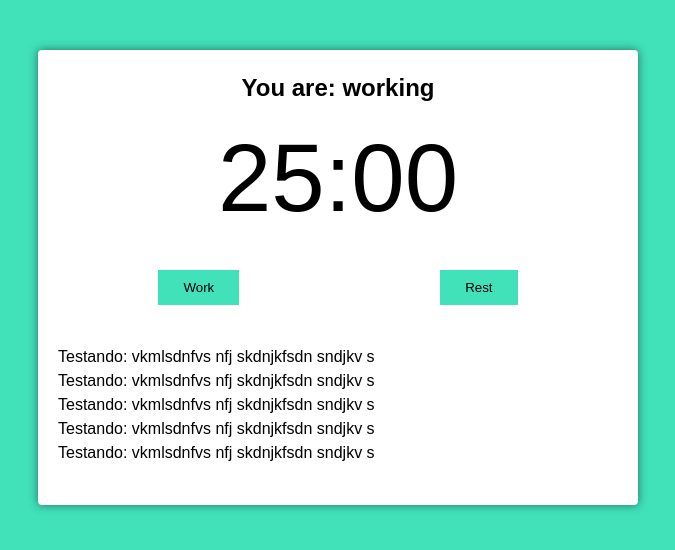
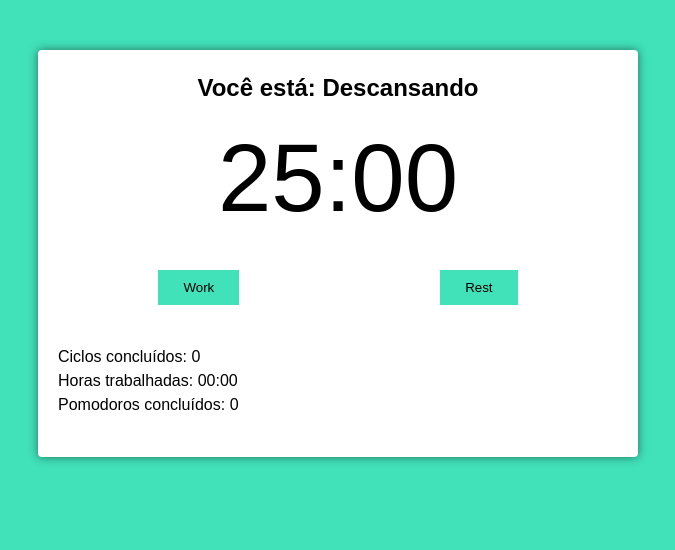
Before and after one commit to PrometheusXD/pomodoro-timer, a React (Create React App) app: page / in a window 1280 px wide. Shown: the top 550 px of the page, without its empty margins (302-977 px from the left). Built offline with nearby package versions, Linux system fonts and the light colour scheme.

Commit message:
created the pomodoro logic

```diff
--- a/src/components/pomodoro-timer.tsx
+++ b/src/components/pomodoro-timer.tsx
@@ -1,7 +1,16 @@
-import React, { useEffect, useState } from 'react';
+import React, { useCallback, useEffect, useState } from 'react';
 import { useInterval } from '../hooks/use-interval';
 import { Button } from './button';
 import { Timer } from './timer';
+import { secondsToTime } from '../utils/seconds-to-time';
+
+// eslint-disable-next-line @typescript-eslint/no-var-requires
+const bellStart = require('../sounds/bell-start.mp3');
+// eslint-disable-next-line @typescript-eslint/no-var-requires
+const bellFinish = require('../sounds/bell-finish.mp3');
+
+const audioStartWorking = new Audio(bellStart);
+const audioStopWorking = new Audio(bellFinish);
 
 interface Props {
   pomodoroTime: number;
@@ -15,27 +24,37 @@ export function PomodoroTimer(props: Props): JSX.Element {
   const [timeCounting, setTimeCounting] = useState(false);
   const [working, setWorking] = useState(false);
   const [resting, setResting] = useState(false);
+  const [cyclesQtdManager, setCyclesQtdManager] = useState(
+    new Array(props.cycles - 1).fill(true),
+  );
 
-  useEffect(() => {
-    if (working) document.body.classList.add('working');
-    if (resting) document.body.classList.remove('working');
-  }, [working]);
+  const [completedCycles, setCompletedCycles] = useState(0);
+  const [fullWokingTime, setFullWokingTime] = useState(0);
+  const [numberOfPomodoros, setNumberOfPomodoros] = useState(0);
 
   useInterval(
     () => {
       setMainTime(mainTime - 1);
+      if (working) setFullWokingTime(fullWokingTime + 1);
     },
     timeCounting ? 1000 : null,
   );
 
-  const configureWork = () => {
+  const configureWork = useCallback(() => {
     setTimeCounting(true);
     setWorking(true);
     setResting(false);
     setMainTime(props.pomodoroTime);
-  };
-
-  const configureRest = (long: boolean) => {
+    audioStartWorking.play();
+  }, [
+    setTimeCounting,
+    setWorking,
+    setResting,
+    setMainTime,
+    props.pomodoroTime,
+  ]);
+  const configureRest = useCallback(
+    (long: boolean) => {
       setTimeCounting(true);
       setWorking(false);
       setResting(true);
@@ -43,11 +62,51 @@ export function PomodoroTimer(props: Props): JSX.Element {
       if (long) {
         setMainTime(props.longRestTime);
       } else setMainTime(props.shortRestTime);
-  };
+      audioStopWorking.play();
+    },
+    [
+      setTimeCounting,
+      setWorking,
+      setResting,
+      setMainTime,
+      props.longRestTime,
+      props.shortRestTime,
+    ],
+  );
+
+  useEffect(() => {
+    if (working) document.body.classList.add('working');
+    if (resting) document.body.classList.remove('working');
+
+    if (mainTime > 0) return;
+
+    if (working && cyclesQtdManager.length > 0) {
+      configureRest(false);
+      cyclesQtdManager.pop();
+    } else if (working && cyclesQtdManager.length <= 0) {
+      configureRest(true);
+      setCyclesQtdManager(new Array(props.cycles - 1).fill(true));
+      setCompletedCycles(completedCycles + 1);
+    }
+
+    if (working) setNumberOfPomodoros(numberOfPomodoros + 1);
+    if (resting) configureWork();
+  }, [
+    working,
+    resting,
+    mainTime,
+    cyclesQtdManager,
+    numberOfPomodoros,
+    completedCycles,
+    configureRest,
+    setCyclesQtdManager,
+    configureWork,
+    props.cycles,
+  ]);
 
   return (
     <div className="pomodoro">
-      <h2>You are: working</h2>
+      <h2>Você está: {working ? 'trabalhando' : 'Descansando'}</h2>
       <Timer mainTime={mainTime} />
 
       <div className="controls">
@@ -61,11 +120,9 @@ export function PomodoroTimer(props: Props): JSX.Element {
       </div>
 
       <div className="details">
-        <p>Testando: vkmlsdnfvs nfj skdnjkfsdn sndjkv s</p>
-        <p>Testando: vkmlsdnfvs nfj skdnjkfsdn sndjkv s</p>
-        <p>Testando: vkmlsdnfvs nfj skdnjkfsdn sndjkv s</p>
-        <p>Testando: vkmlsdnfvs nfj skdnjkfsdn sndjkv s</p>
-        <p>Testando: vkmlsdnfvs nfj skdnjkfsdn sndjkv s</p>
+        <p>Ciclos concluídos: {completedCycles}</p>
+        <p>Horas trabalhadas: {secondsToTime(fullWokingTime)}</p>
+        <p>Pomodoros concluídos: {numberOfPomodoros}</p>
       </div>
     </div>
   );
```
Also changed, not shown: 2 other files (tests, documents, lock files or other folders). Lines whose indentation alone changed are shown as unchanged.
